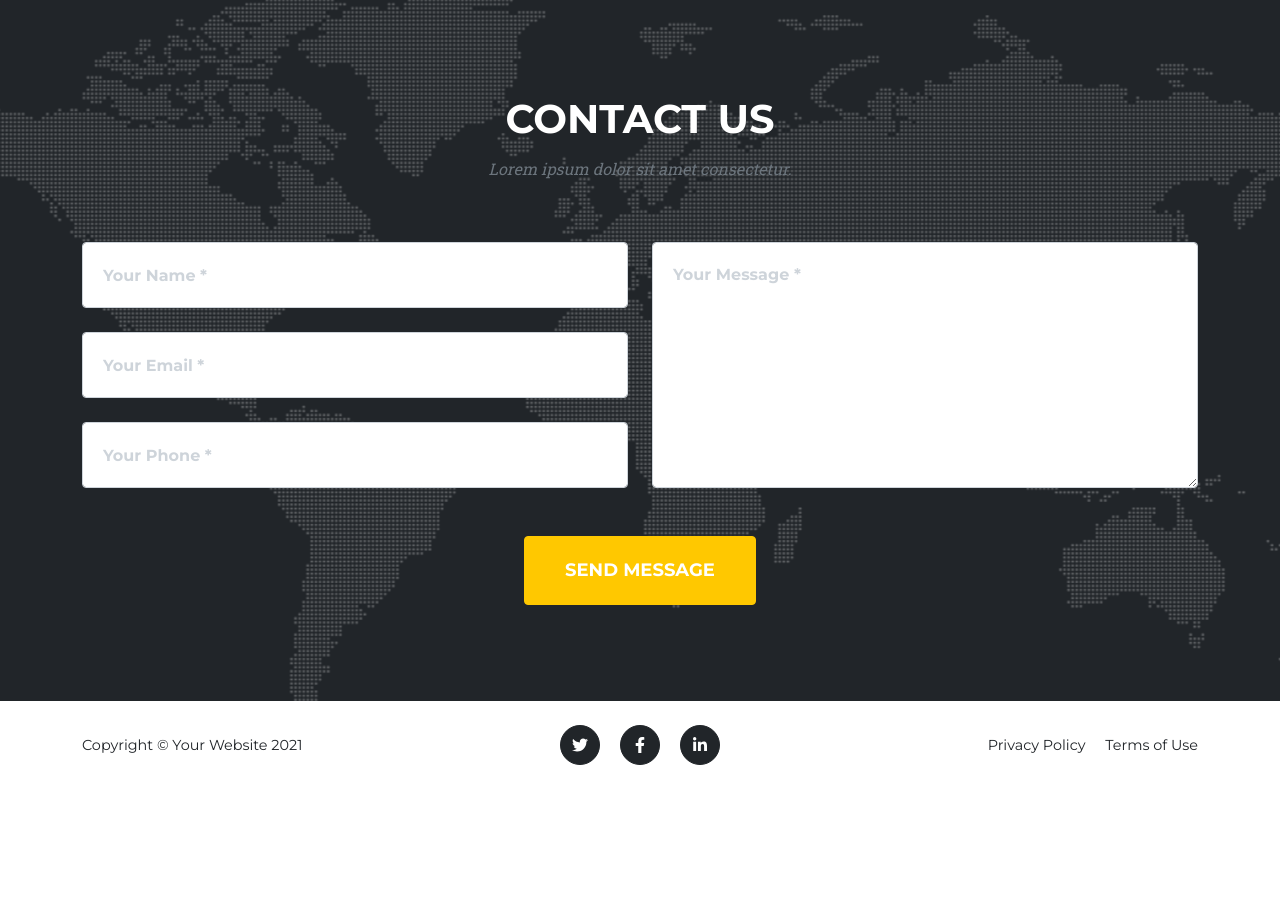
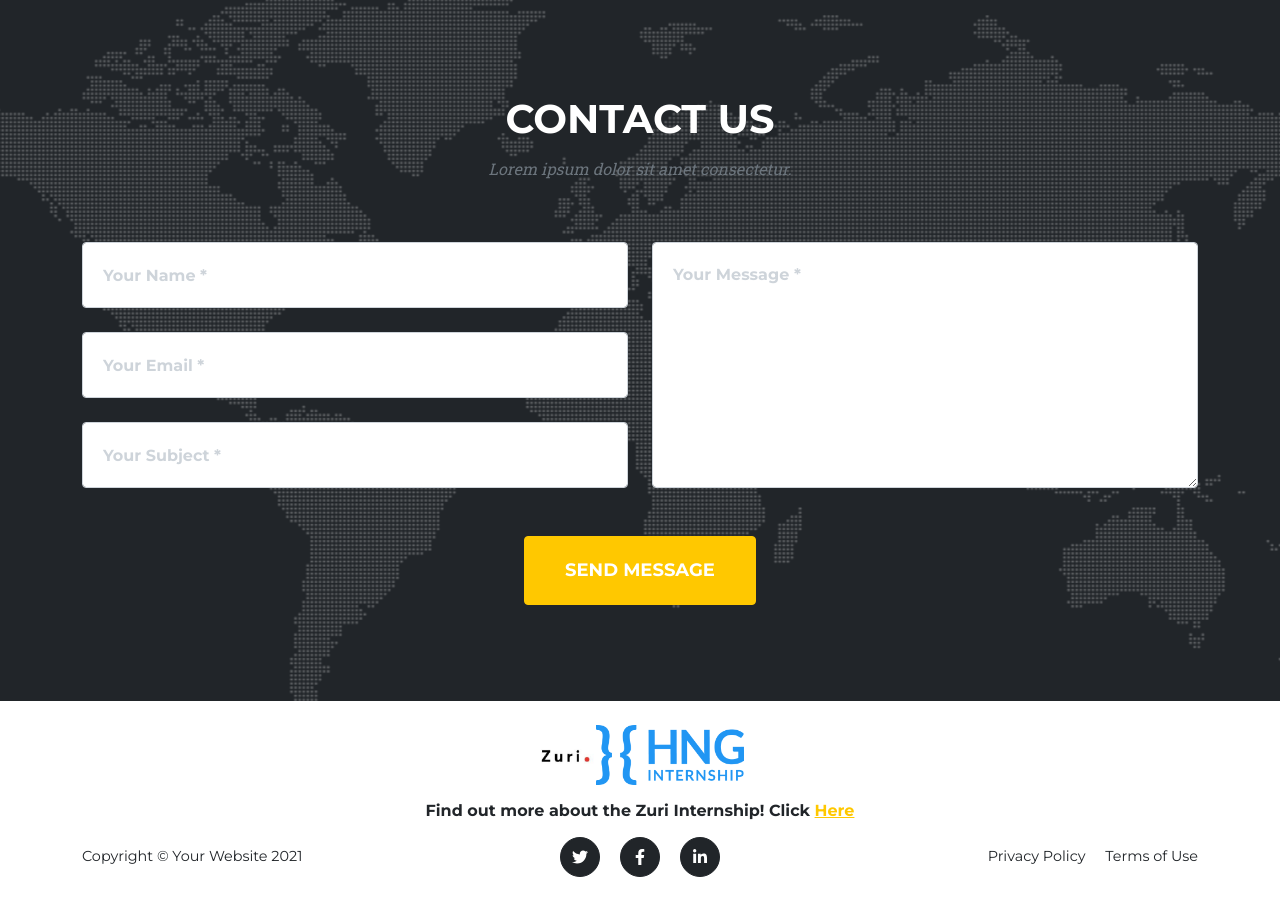
Before and after one commit to Badgaltega/Portfolio, a Django app: page / in a window 1280 px wide. Shown: the part 2693-3594 px from the top of the page. Before the commit the page ends 3458 px from the top, so only its background shows below. Run offline with Django 3.2, Linux system fonts and the light colour scheme; some libraries are stand-ins or nearby versions.

Commit message:
Modified index template

```diff
--- a/mysite/urls.py
+++ b/mysite/urls.py
@@ -15,10 +15,14 @@ Including another URLconf
 """
 from django.contrib import admin
 from django.urls import path, include
+from resume import views
 
 urlpatterns = [
     path('admin/', admin.site.urls),
 
     # Resume URLs
-    path("", include("resume.urls"))
+    path("", include("resume.urls")),
+
+    # Send Message URL
+    path("send-message/", views.send_message, name="send_message")
 ]
--- a/resume/templates/resume/index.html
+++ b/resume/templates/resume/index.html
@@ -33,16 +33,22 @@
                 <ul class="navbar-nav text-uppercase ms-auto py-4 py-lg-0">
                     <li class="nav-item"><a class="nav-link" href="#services">Services</a></li>
                     <li class="nav-item"><a class="nav-link" href="#portfolio">Portfolio</a></li>
-                    <li class="nav-item"><a class="nav-link" href="#about">About</a></li>
-                    <li class="nav-item"><a class="nav-link" href="#team">Team</a></li>
                     <li class="nav-item"><a class="nav-link" href="#contact">Contact</a></li>
                 </ul>
             </div>
         </div>
     </nav>
+
     <!-- Masthead-->
     <header class="masthead">
         <div class="container">
+            {% if messages %}
+                {% for message in messages %}
+                <div class="alert {% if message.tags %}alert-{{ message.tags }}{% endif %}">
+                    {{ message }}
+                </div>
+                {% endfor %}
+            {% endif %}
             <div class="masthead-subheading">Welcome To Our Studio!</div>
             <div class="masthead-heading text-uppercase">It's Nice To Meet You</div>
             <a class="btn btn-primary btn-xl text-uppercase" href="#services">Tell Me More</a>
@@ -226,36 +232,36 @@
             <!-- To make this form functional, sign up at-->
             <!-- https://startbootstrap.com/solution/contact-forms-->
             <!-- to get an API token!-->
-            <form id="contactForm" method="POST" action="">
+            <form id="contactForm" method="POST" action="/send-message/">
                 {% csrf_token %}
 
                 <div class="row align-items-stretch mb-5">
                     <div class="col-md-6">
                         <div class="form-group">
                             <!-- Name input-->
-                            <input class="form-control" id="name" type="text" placeholder="Your Name *"
+                            <input class="form-control" id="name" name="name" type="text" placeholder="Your Name *"
                                 data-sb-validations="required" />
                             <div class="invalid-feedback" data-sb-feedback="name:required">A name is required.</div>
                         </div>
                         <div class="form-group">
                             <!-- Email address input-->
-                            <input class="form-control" id="email" type="email" placeholder="Your Email *"
+                            <input class="form-control" id="email" name="email" type="email" placeholder="Your Email *"
                                 data-sb-validations="required,email" />
                             <div class="invalid-feedback" data-sb-feedback="email:required">An email is required.</div>
                             <div class="invalid-feedback" data-sb-feedback="email:email">Email is not valid.</div>
                         </div>
                         <div class="form-group mb-md-0">
-                            <!-- Phone number input-->
-                            <input class="form-control" id="phone" type="tel" placeholder="Your Phone *"
+                            <!-- Subject input-->
+                            <input class="form-control" name="subject" id="subject" type="text" placeholder="Your Subject *"
                                 data-sb-validations="required" />
-                            <div class="invalid-feedback" data-sb-feedback="phone:required">A phone number is required.
+                            <div class="invalid-feedback" data-sb-feedback="subject:required">A subject is required.
                             </div>
                         </div>
                     </div>
                     <div class="col-md-6">
                         <div class="form-group form-group-textarea mb-md-0">
                             <!-- Message input-->
-                            <textarea class="form-control" id="message" placeholder="Your Message *"
+                            <textarea class="form-control" id="message" name="message" placeholder="Your Message *"
                                 data-sb-validations="required"></textarea>
                             <div class="invalid-feedback" data-sb-feedback="message:required">A message is required.
                             </div>
@@ -275,7 +281,17 @@
     <!-- Footer-->
     <footer class="footer py-4">
         <div class="container">
-            <div class="row align-items-center">
+            <div class="text-center d-flex" style="justify-content: center; height: 60px;">
+                <img src="{% static "img/zuri.jpg" %}" alt="" class="img-responsive w-20 mr-3">
+                <img src="{% static "img/hng_internship.png" %}" alt="" class="img-responsive w-20">
+
+            </div>
+            <p class="h6 mt-3">
+                Find out more about the Zuri Internship! Click <a target="_blank" href="https://zuri.team/"
+                    style="text-decoration: underline;">Here</a>
+            </p>
+
+            <div class="row align-items-center mt-3">
                 <div class="col-lg-4 text-lg-start">Copyright &copy; Your Website 2021</div>
                 <div class="col-lg-4 my-3 my-lg-0">
                     <a class="btn btn-dark btn-social mx-2" href="#!"><i class="fab fa-twitter"></i></a>
--- a/resume/urls.py
+++ b/resume/urls.py
@@ -4,5 +4,5 @@ from resume import views
 app_name = "resume"
 
 urlpatterns = [
-    path("", views.home, name="home")
+    path("", views.home, name="home"),
 ]
```
Also changed, not shown: db.sqlite3.
